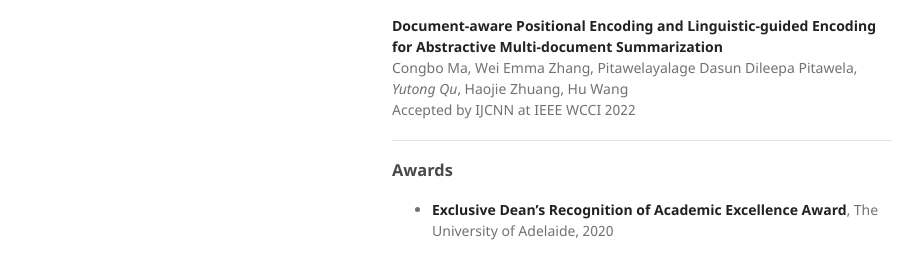
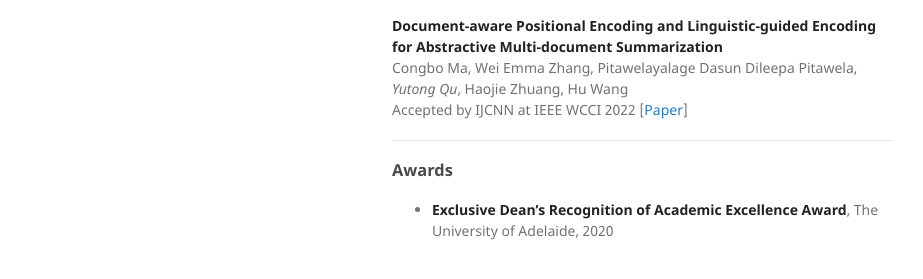
Before and after one commit to yutongqu/yutongqu.github.io, a Jekyll site: the page built from index.md, in a window 1280 px wide. Shown: the part 554-833 px from the top of the page, without its empty margins (178-1101 px from the left). Built offline with Jekyll 4.4.1, drawn with Linux system fonts in a browser that asks for light colours; our own code applies the rules of GitHub Pages for plain Markdown files; the repository's description, which GitHub fills in, is left out.

Commit message:
Update index.md

```diff
--- a/index.md
+++ b/index.md
@@ -23,7 +23,7 @@ arXiv, 2022  [[Paper](https://arxiv.org/abs/2204.11190)]
 
 **Document-aware Positional Encoding and Linguistic-guided Encoding for Abstractive Multi-document Summarization**
 Congbo Ma, Wei Emma Zhang, Pitawelayalage Dasun Dileepa Pitawela, *Yutong Qu*, Haojie Zhuang, Hu Wang
-Accepted by IJCNN at IEEE WCCI 2022
+Accepted by IJCNN at IEEE WCCI 2022  [[Paper](https://arxiv.org/abs/2209.05929)]
 
 ---
 
```
